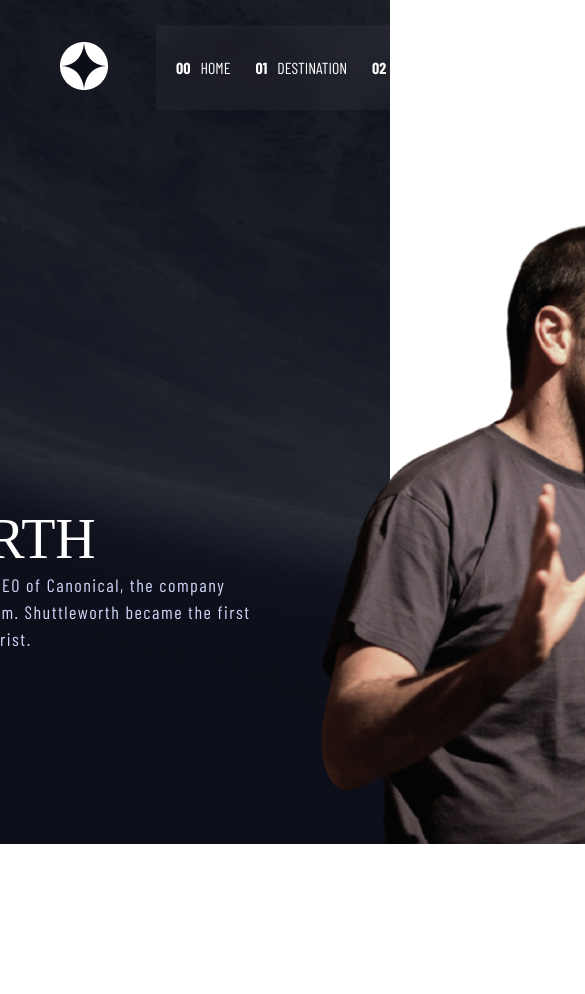
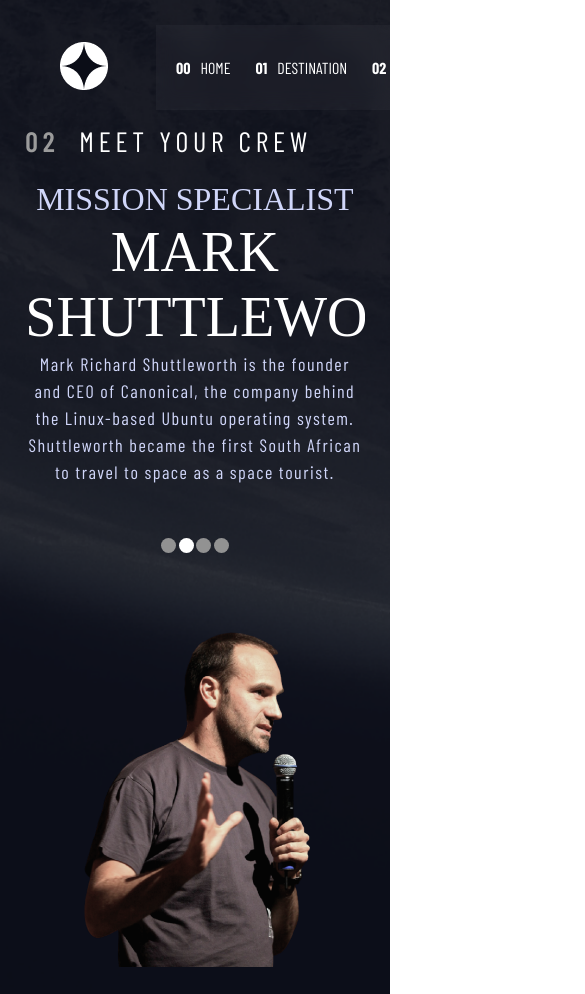
Before and after one commit to IvanDanyliuk/space-tourism, a Next.js app: page /crew in a window 390 px wide. Shown: the top 994 px of the page, 585 px wide, since content can reach past the window. Before the commit the page ends 844 px from the top, so only its background shows below. Built offline with nearby package versions, Linux system fonts and the light colour scheme; a web font is replaced by a local one.

Commit message:
Responsive design for tablet for the Crew page has been implemented

```diff
--- a/components/CrewSlider.tsx
+++ b/components/CrewSlider.tsx
@@ -21,6 +21,13 @@
   display: flex !important;
   justify-content: space-between;
   box-sizing: border-box;
+
+  @media (max-width: 900px) {
+    padding-top: 20px;
+    flex-direction: column !important;
+    align-items: center;
+    text-align: center;
+  }
 `;
 
 const CrewMemberInfo = styled(Box)`
@@ -29,6 +36,10 @@
   display: flex;
   flex-direction: column;
   justify-content: center;
+
+  @media (max-width: 900px) {
+    width: 100% !important;
+  }
 `;
 
 const MemberName = styled(Typography)`
@@ -39,6 +50,13 @@
   position: relative;
   width: 44%;
   min-height: 75vh;
+
+  @media (max-width: 900px) {
+    margin-top: 7vh;
+    width: 70% !important;
+    min-height: 50vh;
+    display: flex !important;
+  }
 `;
 
 const DotList = styled.ul`
@@ -49,6 +67,12 @@
   display: flex;
   justify-content: space-between;
   list-style: none;
+
+  @media (max-width: 900px) {
+    /* position: relative !important; */
+    left: 40%;
+    bottom: 50vh !important;
+  }
 `;
 
 
--- a/pages/crew.tsx
+++ b/pages/crew.tsx
@@ -17,6 +17,10 @@
   background: url('/assets/img/desktop/crew_bg.png');
   background-size: cover;
   box-sizing: border-box;
+
+  @media (max-width: 900px) {
+    background: url('/assets/img/tablet/crew_bg.png') cover no-repeat;
+  }
 `;
 
 const Content = styled(Box)`
@@ -24,10 +28,14 @@
   width: 1100px;
   display: flex;
   flex-direction: column;
+
+  @media (max-width: 900px) {
+    width: 87%;
+  }
 `;
 
 const Heading = styled(Typography)`
-  height: 10vh;
+  height: 4vh;
   display: flex;
   align-items: flex-end;
 `;
```
